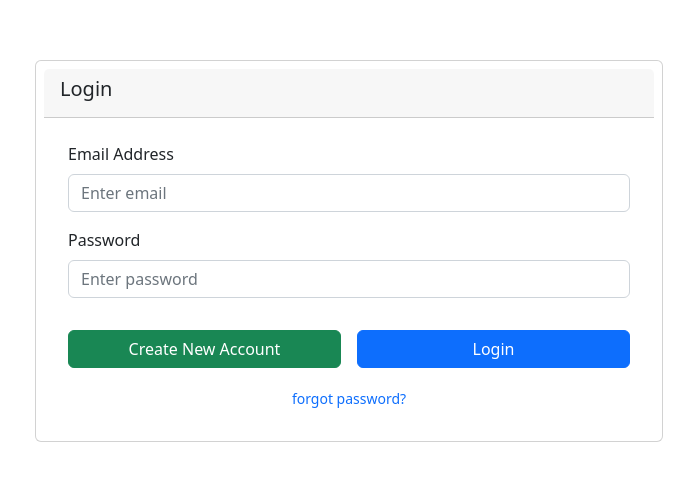
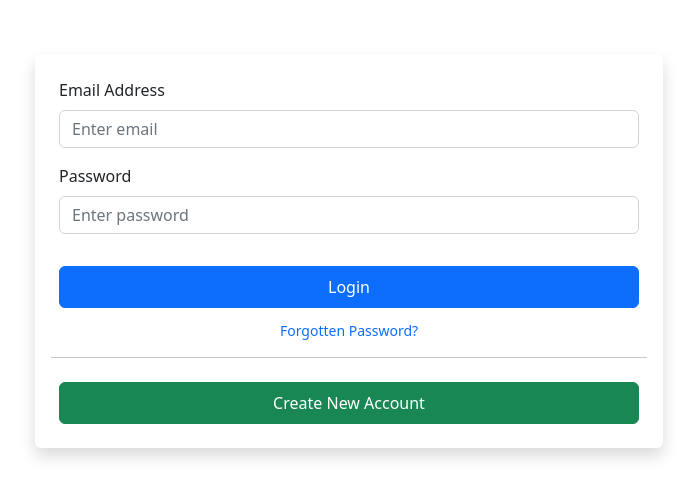
Before and after one commit to Krunal01/Property, a React (Create React App) app: page /login in a window 1280 px wide. Shown: the part 149-646 px from the top of the page, without its empty margins (291-988 px from the left). Built offline with nearby package versions, Linux system fonts and the light colour scheme.

Commit message:
login card css quick change

```diff
--- a/src/pages/auth/Login.js
+++ b/src/pages/auth/Login.js
@@ -24,17 +24,18 @@ function Login() {
   return (
     <Container
       fluid
-      className="w-100 h-100 d-flex align-items-center justify-content-center"
+      className="w-100 h-100 d-flex align-items-center justify-content-center "
     >
-      <Card className="w-50 p-2 m-2 ">
-        <Card.Header>
+      <Card className="w-50  shadow border-0 bg-white rounded t-0">
+        {/* <Card.Header className="d-flex align-items-center justify-content-center bg-white">
           <Card.Title>Login</Card.Title>
-        </Card.Header>
+        </Card.Header> */}
         <Card.Body>
           <Form onSubmit={formik.handleSubmit}>
             <Form.Group className="p-2" controlId="formBasicEmail">
               <Form.Label>Email Address</Form.Label>
               <Form.Control
+                size="md"
                 type="email"
                 placeholder="Enter email"
                 //   name="emailAddress"
@@ -55,6 +56,7 @@ function Login() {
             <Form.Group className="p-2" controlId="formBasicPassword">
               <Form.Label>Password</Form.Label>
               <Form.Control
+                size="md"
                 type="password"
                 placeholder="Enter password"
                 isInvalid={formik.touched.password && formik.errors.password}
@@ -67,21 +69,23 @@ function Login() {
               </Form.Text>
             </Form.Group>
 
-            <Form.Group className="d-flex justify-content-between pt-3">
-              <Button variant="success" type="submit" className="m-2 w-50">
-                Create New Account
-              </Button>
-              <Button variant="primary" type="submit" className="m-2 w-50">
+            <Form.Group className="d-flex justify-content-center pt-3 ">
+              <Button variant="primary" type="submit" className="m-2 p-2 w-100">
                 Login
               </Button>
             </Form.Group>
-
+            <Form.Text className="text-primary d-flex justify-content-center cursor-pointer">
+              Forgotten Password?
+            </Form.Text>
+            <hr></hr>
             <Form.Group
-              className="p-2 d-flex justify-content-center align-items-center"
+              className="p-2  d-flex justify-content-center align-items-center"
               controlId="formBasicCheckbox"
             >
+              <Button variant="success" type="submit" className="p-2 w-100">
+                Create New Account
+              </Button>
               {/* <Form.Check type="checkbox" label="Check me out" /> */}
-              <Form.Text className="text-primary">forgot password?</Form.Text>
             </Form.Group>
           </Form>
         </Card.Body>
```
